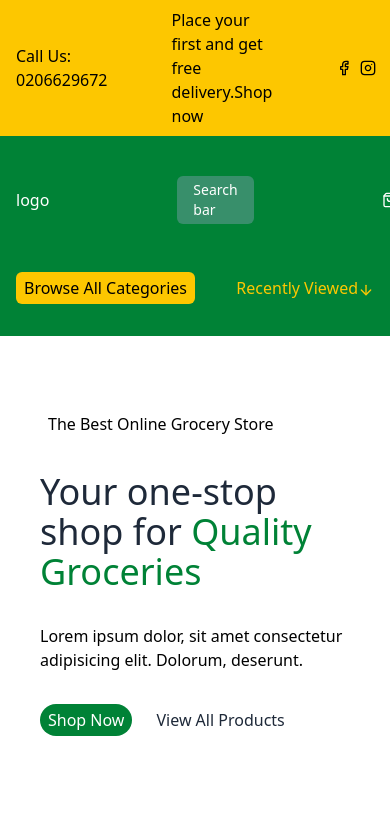
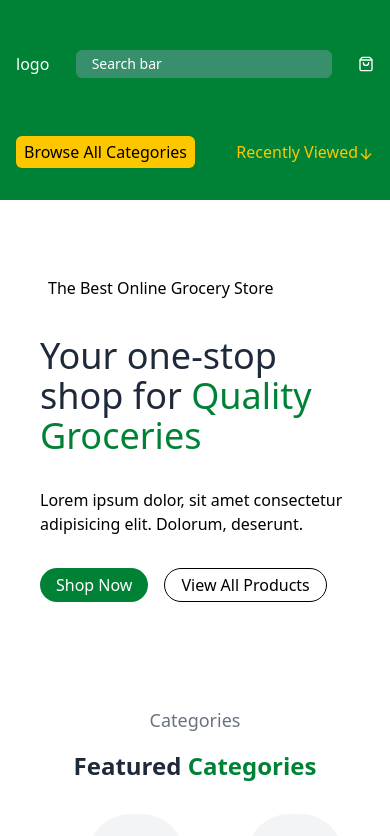
Before and after one commit to emefaAngela/Mersam-groceries, a React (Vite) app: page / in a window 390 px wide. Shown: the top 836 px of the page. Built offline with nearby package versions, Linux system fonts and the light colour scheme.

Commit message:
changes on homepage

```diff
--- a/src/app/presentation/homepage.tsx
+++ b/src/app/presentation/homepage.tsx
@@ -34,8 +34,8 @@ export default function Homepage() {
           </p>
 
           <div className="flex space-x-4">
-            <Button className="bg-green-700 text-white  ">Shop Now</Button>
-            <Button className="text-gray-800 bg-white">
+            <Button className="bg-green-700 text-white px-4 ">Shop Now</Button>
+            <Button className="text-black bg-white border px-4">
               View All Products
             </Button>
           </div>
@@ -56,7 +56,7 @@ export default function Homepage() {
 
               <div>Fast delivery</div>
             </Button>
-            <Button className="relative bottom-40 left-40 sm:left-60 bg-white flex space-x-2 text-center items-center">
+            <Button className="relative -bottom-60 -left-[300px] sm:left-60 bg-white flex space-x-2 text-center items-center">
               <div className="bg-green-700 p-1 rounded-full">
                 <AnchorIcon className="w-4 h-4 text-white" />
               </div>
--- a/src/app/presentation/shared/navbar.tsx
+++ b/src/app/presentation/shared/navbar.tsx
@@ -1,6 +1,4 @@
 import {
-  FacebookIcon,
-  InstagramIcon,
   ShoppingBagIcon,
   //SearchIcon,
   ArrowDown,
@@ -10,7 +8,7 @@ export default function Navbar() {
   return (
     <div className="w-full   flex flex-col space-y-0">
       {/* header */}
-      <div className="flex flex-row space-x-16 sm:px-24 sm:h-8 bg-yellow-400 text-black items-center justify-between px-4 py-2">
+      {/* <div className="flex flex-row space-x-16 sm:px-24 sm:h-8 bg-yellow-400 text-black items-center justify-between px-4 py-2">
         <div>Call Us: 0206629672</div>
         <div>
           Place your first and get free delivery.
@@ -26,13 +24,13 @@ export default function Navbar() {
             </li>
           </ul>
         </div>
-      </div>
+      </div> */}
 
       {/* navbar */}
       <div className="bg-green-700 sm:px-24 h-32 text-white flex flex-col items-center justify-center px-4 py-2">
-        <div className="flex flex-row space-x-32 w-full items-center justify-between">
+        <div className="flex flex-row sm:space-x-32 w-full items-center justify-between">
           <div>logo</div>
-          <div className="bg-[#388F6B] rounded-md w-96 text-sm px-4 py-1">
+          <div className="bg-[#388F6B] rounded-md sm:w-96 w-64 text-sm px-4 py-1">
             Search bar
           </div>
           <div className="flex flex-row space-x-2">
```
